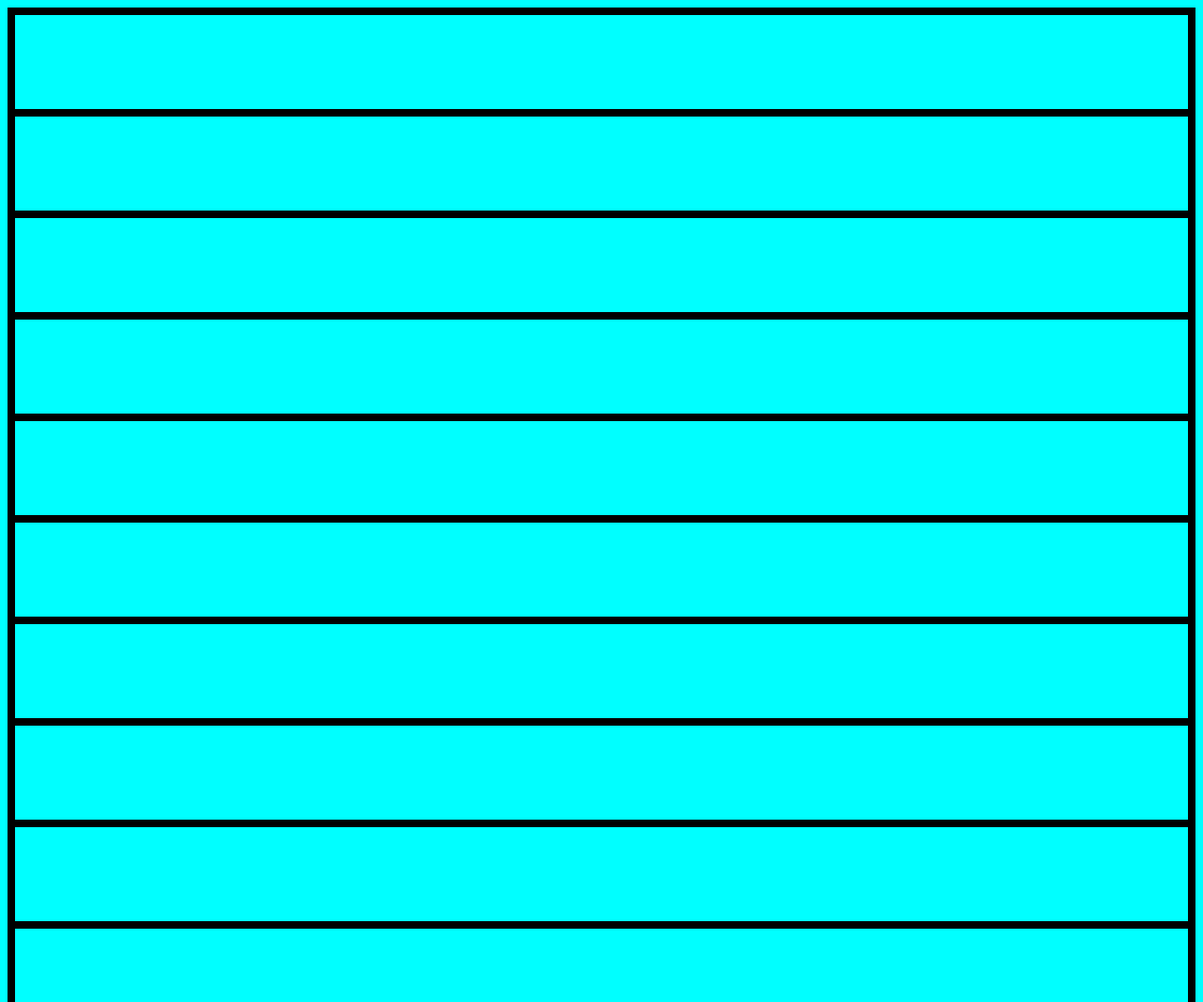
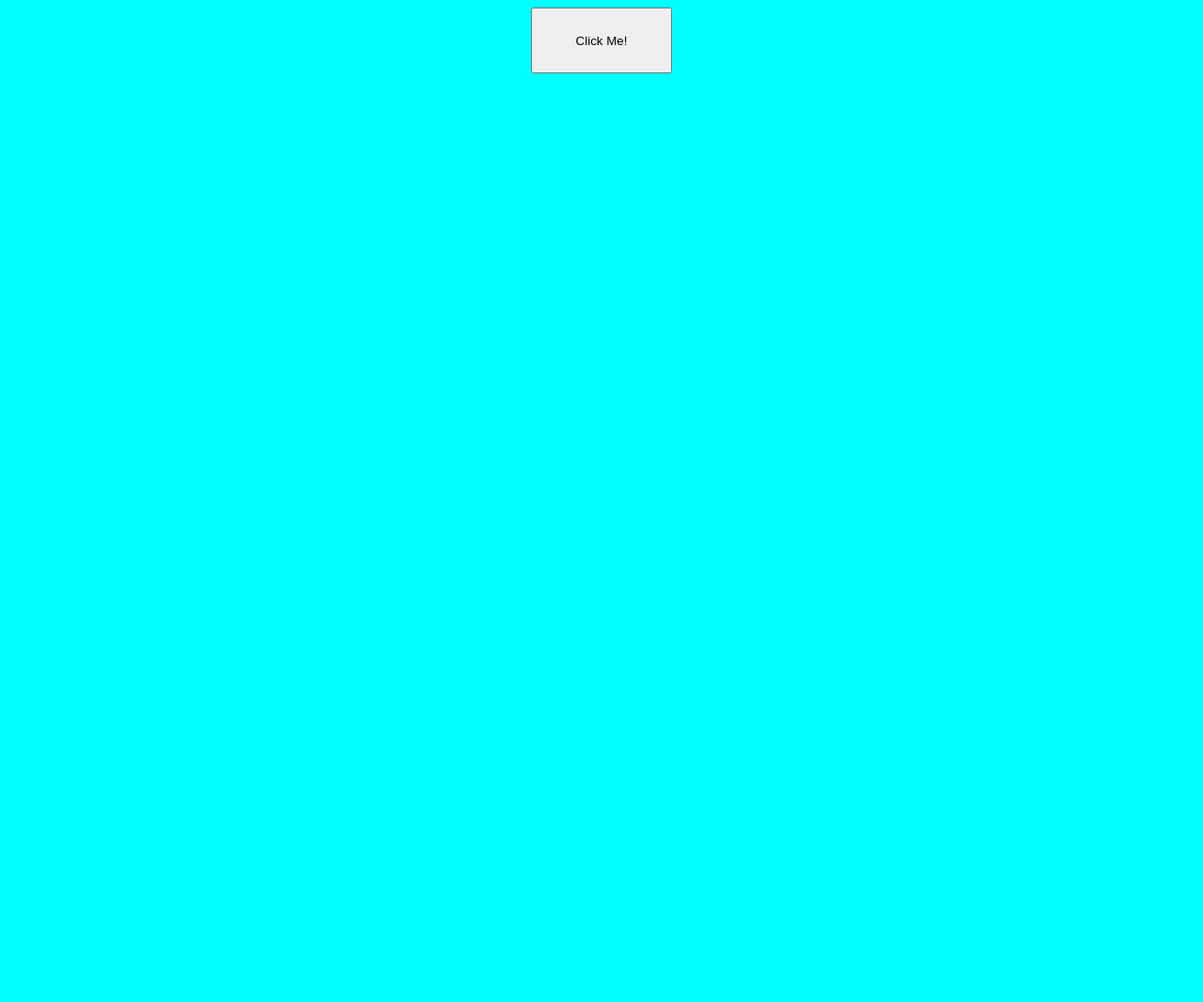
Before and after one commit to HyrulePostalService/DOM_Project, a plain HTML site: page index.html in a window 1280 px wide. Shown: the top 1066 px of the page at 94% size. After the commit the page ends 800 px from the top, so only its background shows below. Drawn offline with Linux system fonts and the light colour scheme.

Commit message:
Fully functional

```diff
--- a/grids.css
+++ b/grids.css
@@ -1,15 +1,15 @@
 body{
     background-color: aqua;
-    border:solid black 4px;
+
 
 }
 
 #container {
     display:flex;
     border:solid black 4px;
+    align-items: center;
+    height:100px;
 
-    height:100px;
-    align-items: center;
 
     justify-content: space-around;
 
@@ -20,8 +20,19 @@ body{
 .grid_squares{
     display:flex;
 
-    height:50px;
+    height:100px;
     width:50px;
 
 
 }
+
+#buttonContainer{
+    display:flex;
+    justify-content: center;
+}
+
+#userPop{
+    height:70px;
+    width:150px;
+
+}
--- a/index.html
+++ b/index.html
@@ -7,7 +7,9 @@
     <title>DOM Project</title>
 </head>
 <body>
-
+    <div id="buttonContainer">
+    <button id="userPop">Click Me!</button>
+        </div>
 </body>
 <script src="index.js">
 
--- a/index.js
+++ b/index.js
@@ -4,19 +4,19 @@ function createDivs(numofContainers, numofDivs){
 
 document.body.appendChild(containerDiv);
     for (let i = 0; i < numofContainers; i++){
-        const numofContainers = document.createElement("div");
-        numofContainers.id = "container";
-        document.body.appendChild(numofContainers);
+        let numofBoxes = document.createElement("div");
+        numofBoxes.id = "container";
+        containerDiv.appendChild(numofBoxes);
 
         for( let i = 0; i < numofDivs; i++){
-            const numofDivs = document.createElement("div");
-            numofDivs.className = "grid_squares";
-            numofContainers.appendChild(numofDivs);}
+            let numofItems = document.createElement("div");
+            numofItems.className = "grid_squares";
+            numofBoxes.appendChild(numofItems);}
         }
 
 
 }
-        createDivs(16, 16);
+
 
     function randomColor(){
         const letters = '0123456789ABCDEF';
@@ -29,10 +29,39 @@ document.body.appendChild(containerDiv);
         return color;
     }
 
+
+
+
+const promptButton = document.getElementById('userPop');
+
+promptButton.addEventListener("click", function(){
+    let numofContainers = prompt('Enter a number for rows');
+    let numberofDivs = prompt('Enter a second number for columns in each row');
+
+    if(numofContainers === null || isNaN(numofContainers) || numberofDivs === null || isNaN(numberofDivs)){
+        alert("You must enter a number");
+
+    }
+
+    else if (numofContainers > 100 || numberofDivs > 100){
+        alert("Please enter numbers no greater than 100");
+    }
+
+    else {
+
+        numofContainers = Number(numofContainers);
+        numberofDivs = Number(numberofDivs);
+
+        createDivs(numofContainers, numberofDivs);
+
     const hoverMe = document.querySelectorAll('.grid_squares');
+        hoverMe.forEach(function(el){
+            el.addEventListener("mouseover", function(){
+                el.style.backgroundColor = randomColor();
+            })
+        })
 
-hoverMe.forEach(function(el){
-    el.addEventListener("mouseover", function(){
-        el.style.backgroundColor = randomColor();
-    })
+    }
+
+
 })
```
